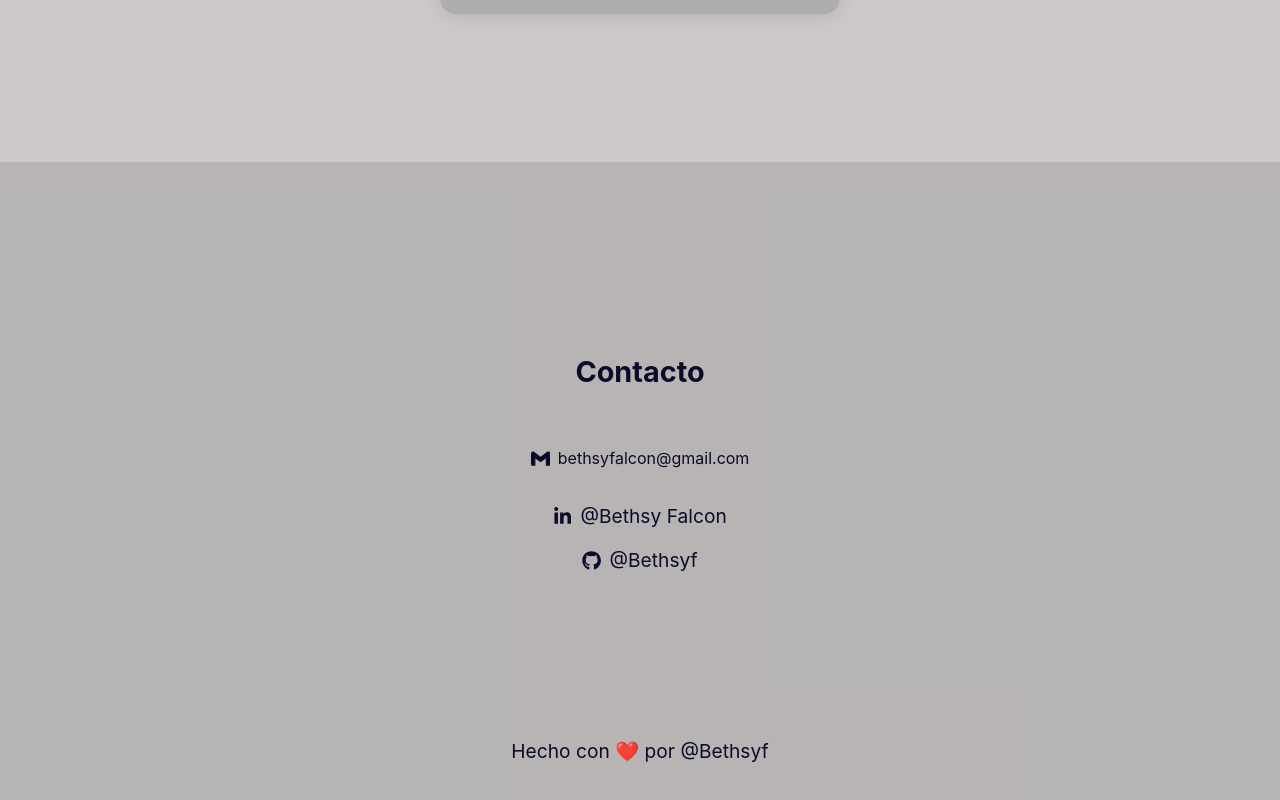
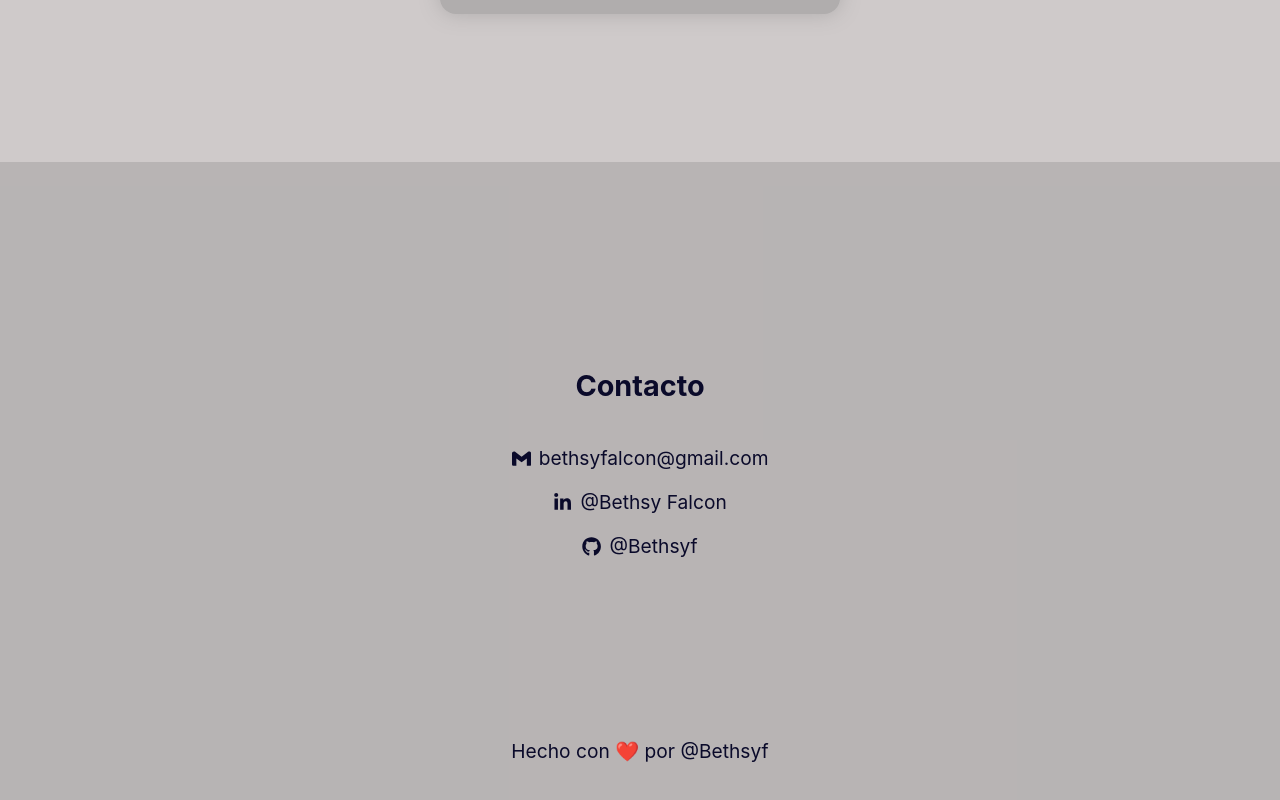
Before and after one commit to Bethsyf/portfolio, a Next.js app: page / in a window 1280 px wide. Shown: the part 1593-2393 px from the top of the page. Built offline with nearby package versions, Linux system fonts and the light colour scheme.

Commit message:
add ancor to email

```diff
--- a/src/components/views/footer/Footer.tsx
+++ b/src/components/views/footer/Footer.tsx
@@ -1,6 +1,6 @@
 import React from 'react';
 import s from './Footer.module.scss';
-import { FaGithub, FaLinkedinIn } from 'react-icons/fa';
+import { FaEnvelope, FaGithub, FaLinkedinIn } from 'react-icons/fa';
 import { SiGmail } from 'react-icons/si';
 
 const Footer = () => {
@@ -11,7 +11,7 @@ const Footer = () => {
           <h2>Contacto</h2>
           <div className={s.rrss}>
             <SiGmail />
-            <p>bethsyfalcon@gmail.com</p>
+            <a href='mailto:bethsyfalcon@gmail.com'> bethsyfalcon@gmail.com</a>
           </div>
           <div className={s.rrss}>
             <FaLinkedinIn />
```
